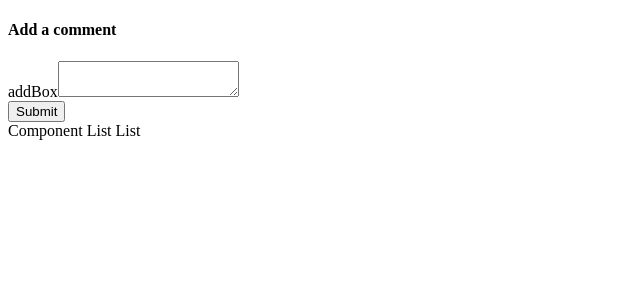
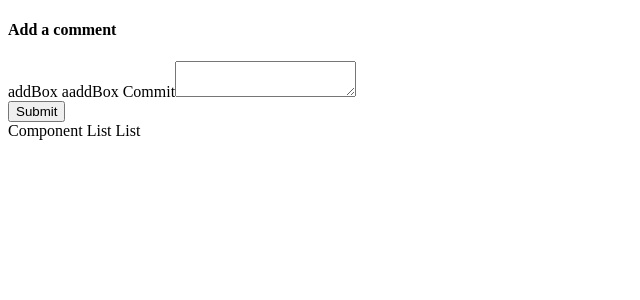
Before and after one commit to ngoctutrang/TestReact, a React (Create React App) app: page / in a window 1280 px wide. Shown: the top 300 px of the page, without its empty margins (0-640 px from the left). Built offline with nearby package versions, Linux system fonts and the light colour scheme.

Commit message:
all Change

```diff
--- a/src/components/CommentBox.js
+++ b/src/components/CommentBox.js
@@ -26,6 +26,7 @@ export default class CommentBox extends Component {
             <form onSubmit = {this.onHandleSubmit}>
                 <h4>Add a comment</h4>
 				addBox
+				aaddBox Commit
 
                 <textarea onChange ={this.onHandleChange} value = {this.state.comment}/>
 
```
